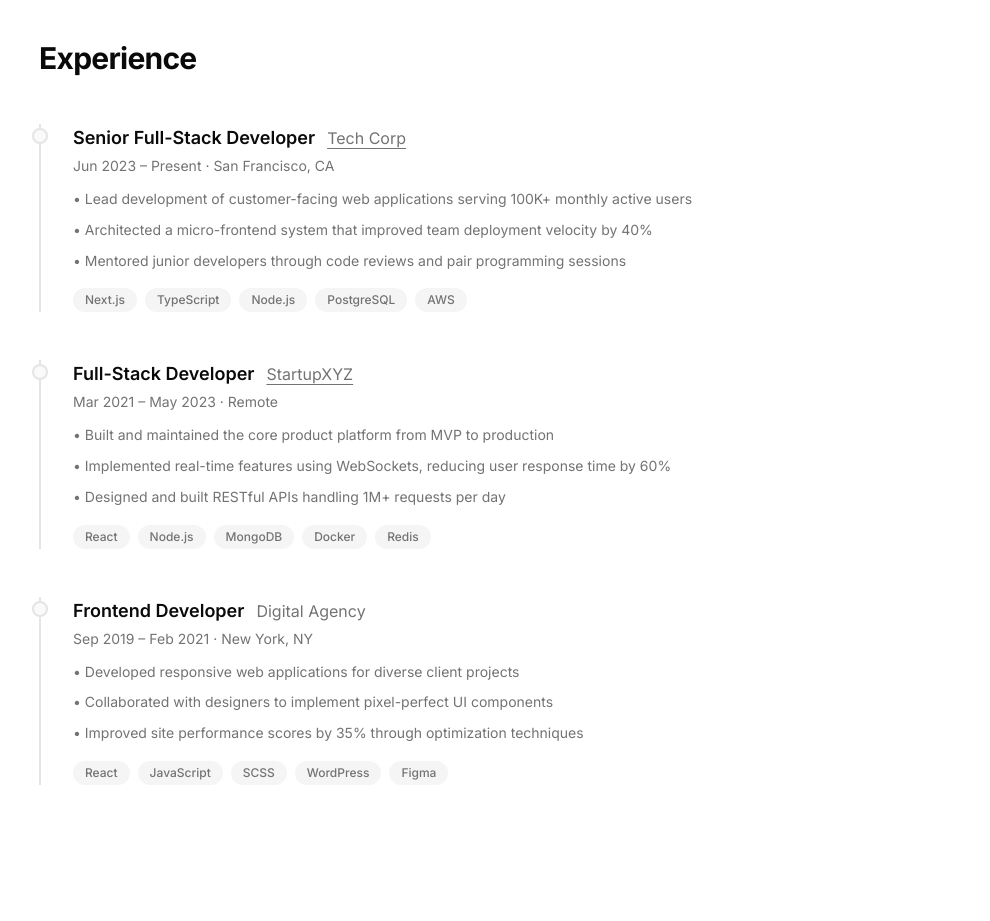
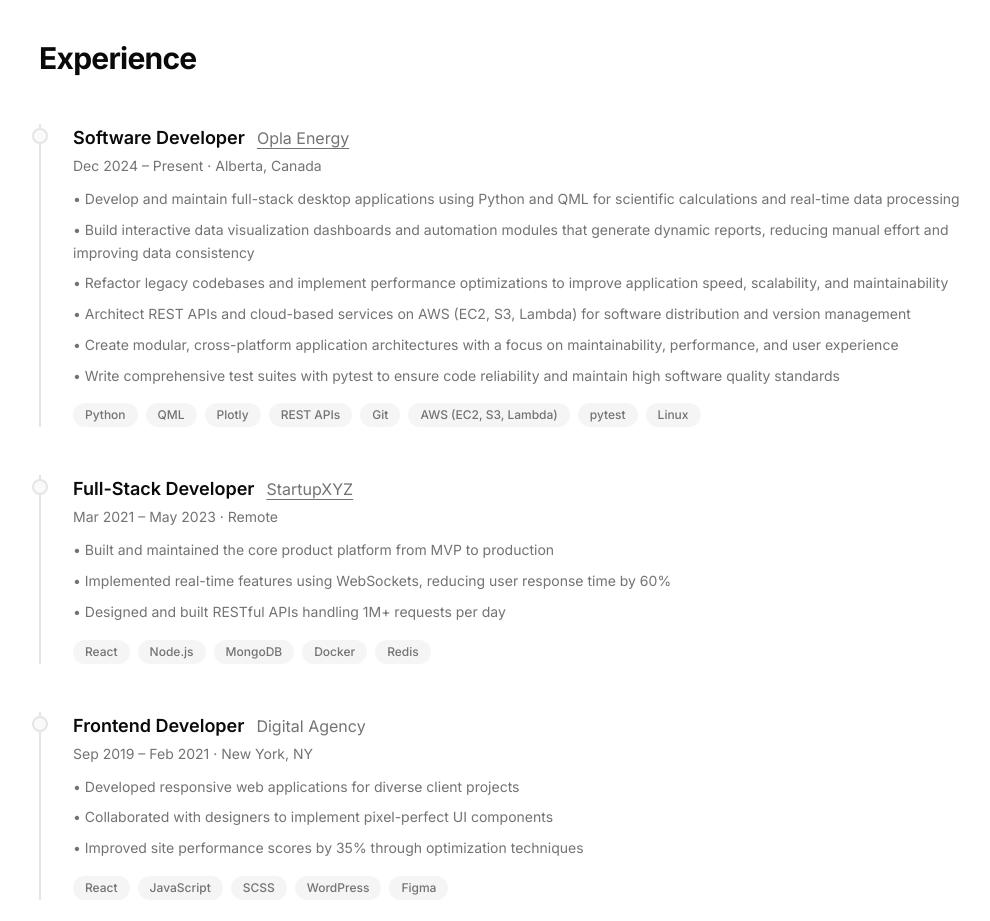
Before and after one commit to MJRaei/portfolio, a Next.js app: page / in a window 1280 px wide. Shown: the part 1440-2361 px from the top of the page, without its empty margins (113-1103 px from the left). Built offline with nearby package versions, Linux system fonts and the light colour scheme.

Commit message:
updated teh experience

```diff
--- a/src/data/experience.ts
+++ b/src/data/experience.ts
@@ -2,18 +2,21 @@ import { Experience } from "@/types";
 
 export const experiences: Experience[] = [
   {
-    company: "Tech Corp",
-    role: "Senior Full-Stack Developer",
-    location: "San Francisco, CA",
-    startDate: "2023-06",
+    company: "Opla Energy",
+    role: "Software Developer",
+    location: "Alberta, Canada",
+    startDate: "2024-12",
     endDate: null,
     description: [
-      "Lead development of customer-facing web applications serving 100K+ monthly active users",
-      "Architected a micro-frontend system that improved team deployment velocity by 40%",
-      "Mentored junior developers through code reviews and pair programming sessions",
+      "Develop and maintain full-stack desktop applications using Python and QML for scientific calculations and real-time data processing",
+      "Build interactive data visualization dashboards and automation modules that generate dynamic reports, reducing manual effort and improving data consistency",
+      "Refactor legacy codebases and implement performance optimizations to improve application speed, scalability, and maintainability",
+      "Architect REST APIs and cloud-based services on AWS (EC2, S3, Lambda) for software distribution and version management",
+      "Create modular, cross-platform application architectures with a focus on maintainability, performance, and user experience",
+      "Write comprehensive test suites with pytest to ensure code reliability and maintain high software quality standards"
     ],
-    technologies: ["Next.js", "TypeScript", "Node.js", "PostgreSQL", "AWS"],
-    companyUrl: "https://example.com",
+    technologies: ["Python", "QML", "Plotly", "REST APIs", "Git", "AWS (EC2, S3, Lambda)", "pytest", "Linux"],
+    companyUrl: "https://oplaenergy.com/",
   },
   {
     company: "StartupXYZ",
```
